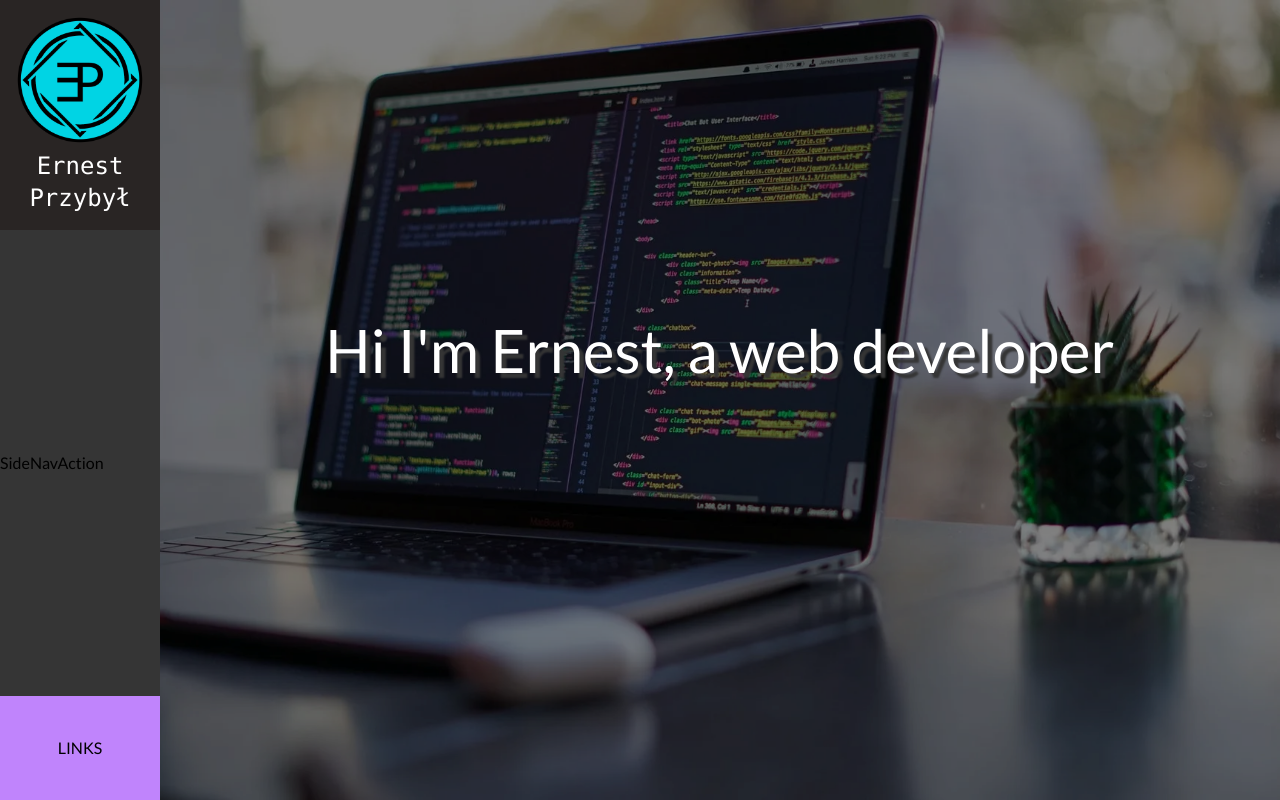
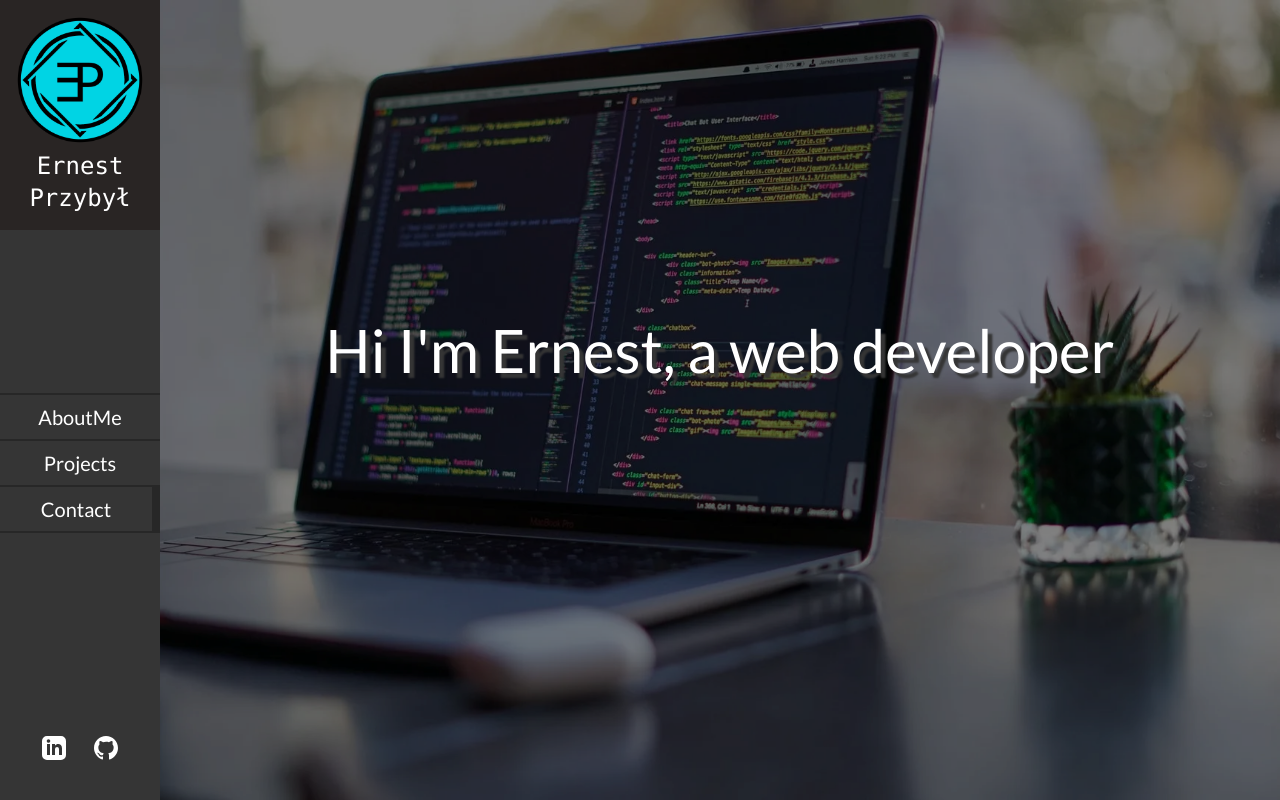
Before and after one commit to EP-coode/portfolio_v2, a Next.js app: page / in a window 1280 px wide. Shown: the top 800 px of the page. Built offline with nearby package versions, Linux system fonts and the light colour scheme.

Commit message:
make desktop nav

```diff
--- a/pages/index.tsx
+++ b/pages/index.tsx
@@ -83,7 +83,7 @@ const Home: NextPage<HomePageProps> = ({ aboutMeSection }) => {
             selectActiveSection={selectElementVisableInBottom}
             onActiveSectionChange={(sectionId) => setActiveSectionId(sectionId)}
           >
-            <div className="p-7 overflow-hidden">
+            <div className="p-7 pb-24 overflow-hidden">
               {aboutMeSection && (
                 <Section title={aboutMeSection.data.title} name={"AboutMe"}>
                   <MarkdownSection content={aboutMeSection.content} />
@@ -130,6 +130,16 @@ const Home: NextPage<HomePageProps> = ({ aboutMeSection }) => {
               isActive={activeSectionId == "AboutMe"}
               action={() => scroolToViewById("AboutMe")}
             />
+            <SideNavAction
+              label="Projects"
+              isActive={activeSectionId == "Projects"}
+              action={() => scroolToViewById("Projects")}
+            />
+            <SideNavAction
+              label="Contact"
+              isActive={activeSectionId == "Contact"}
+              action={() => scroolToViewById("Contact")}
+            />
           </SideNav>
         )}
       </div>
--- a/src/components/desktop/SideNav/SideNav.tsx
+++ b/src/components/desktop/SideNav/SideNav.tsx
@@ -1,27 +1,48 @@
+import classNames from "classnames";
 import Image from "next/image";
 import React from "react";
 
-import logo from "../../../../public/images/logo.png"
+import logo from "../../../../public/images/logo.png";
+import { LinkedInLogo, GitHubLogo } from "../../../icons";
 
 type Props = {
   children: React.ReactNode;
+  onLogoClick?: () => void;
 };
 
-const SideNav = ({ children }: Props) => (
+const SideNav = ({ children, onLogoClick }: Props) => (
   <nav className="w-40 h-screen sticky top-0 left-0 bg-gray-light flex-grow-0 flex-shrink-0 z-20 flex flex-col">
-    <div className="p-4 bg-stone-800">
-    <Image
-      src={logo}
-      objectFit="cover"
-      placeholder="blur"
-    />
-    <h2 className="text-white text-center text-2xl font-mono">
-      Ernest Przybył
-    </h2>
+    <div
+      onClick={onLogoClick}
+      className={classNames("p-4 bg-stone-800 select-none", {
+        "cursor-pointer": onLogoClick,
+      })}
+    >
+      <Image src={logo} objectFit="cover" placeholder="blur" />
+      <h2 className="text-white text-center text-2xl font-mono">
+        Ernest Przybył
+      </h2>
     </div>
-    <nav className="flex-grow flex flex-col justify-around">{children}</nav>
-    <div className="bg-purple-400 py-10 px-3 flex justify-around">
-      LINKS
+    <nav className="flex-grow flex flex-col justify-center overflow-hidden">{children}</nav>
+    <div className="py-10 px-7">
+      <div className="h-6 w-100 text-white flex flex-row justify-around">
+        <a
+          className="hover:scale-110"
+          target="_blank"
+          href="https://www.linkedin.com/in/ernestprzybyl"
+          rel="noopener noreferrer"
+        >
+          <LinkedInLogo />
+        </a>
+        <a
+          className="hover:scale-110"
+          target="_blank"
+          href="https://github.com/EP-coode"
+          rel="noopener noreferrer"
+        >
+          <GitHubLogo />
+        </a>
+      </div>
     </div>
   </nav>
 );
--- a/src/components/desktop/SideNav/SideNavAction.tsx
+++ b/src/components/desktop/SideNav/SideNavAction.tsx
@@ -1,3 +1,4 @@
+import classNames from "classnames";
 import React from "react";
 
 type Props = {
@@ -6,8 +7,23 @@ type Props = {
   action: () => void;
 };
 
-const SideNavAction = (props: Props) => {
-  return <div>SideNavAction</div>;
+const SideNavAction = ({ label, isActive, action }: Props) => {
+  return (
+    <button
+      onClick={action}
+      className={classNames(
+        `w-100 border-t-2 last-of-type:border-b-2 py-2 border-gray-dark
+        text-center text-white text-xl
+        duration-200 transition-all
+        hover:scale-105`,
+        {
+          "text-cyan-600 border-r-8": isActive,
+        }
+      )}
+    >
+      {label}
+    </button>
+  );
 };
 
 export default SideNavAction;
--- a/src/components/mobile/BottomNav/BottomNavContainer.tsx
+++ b/src/components/mobile/BottomNav/BottomNavContainer.tsx
@@ -4,7 +4,7 @@ type BottomNavProps = {
 
 const BottomNav = ({ children }: BottomNavProps) => {
   return (
-    <nav className="h-14 xs:h-16 w-full text-sm sticky bottom-0 left-0 bg-gray-light flex justify-around align-middle">
+    <nav className="h-14 xs:h-16 w-full text-sm fixed bottom-0 left-0 bg-gray-light flex justify-around align-middle">
       {children}
     </nav>
   );
--- /dev/null
+++ b/src/icons/GithubLogo.tsx
@@ -0,0 +1,15 @@
+import { SVGProps } from "react";
+
+const GitHubLogo = (props: SVGProps<SVGSVGElement>) => (
+  <svg
+    xmlns="http://www.w3.org/2000/svg"
+    viewBox="0 0 24 24"
+    height="100%"
+    fill="currentColor"
+    {...props}
+  >
+    <path d="M12 0C5.374 0 0 5.373 0 12c0 5.302 3.438 9.8 8.207 11.387.599.111.793-.261.793-.577v-2.234c-3.338.726-4.033-1.416-4.033-1.416-.546-1.387-1.333-1.756-1.333-1.756-1.089-.745.083-.729.083-.729 1.205.084 1.839 1.237 1.839 1.237 1.07 1.834 2.807 1.304 3.492.997.107-.775.418-1.305.762-1.604-2.665-.305-5.467-1.334-5.467-5.931 0-1.311.469-2.381 1.236-3.221-.124-.303-.535-1.524.117-3.176 0 0 1.008-.322 3.301 1.23A11.509 11.509 0 0 1 12 5.803c1.02.005 2.047.138 3.006.404 2.291-1.552 3.297-1.23 3.297-1.23.653 1.653.242 2.874.118 3.176.77.84 1.235 1.911 1.235 3.221 0 4.609-2.807 5.624-5.479 5.921.43.372.823 1.102.823 2.222v3.293c0 .319.192.694.801.576C20.566 21.797 24 17.3 24 12c0-6.627-5.373-12-12-12z" />
+  </svg>
+);
+
+export default GitHubLogo;
--- /dev/null
+++ b/src/icons/LinkedInLogo.tsx
@@ -0,0 +1,16 @@
+import * as React from "react";
+import { SVGProps } from "react";
+
+const LinkedInLogo = (props: SVGProps<SVGSVGElement>) => (
+  <svg
+    xmlns="http://www.w3.org/2000/svg"
+    viewBox="0 0 24 24"
+    height="100%"
+    fill="currentColor"
+    {...props}
+  >
+    <path d="M19 0H5a5 5 0 0 0-5 5v14a5 5 0 0 0 5 5h14a5 5 0 0 0 5-5V5a5 5 0 0 0-5-5zM8 19H5V8h3v11zM6.5 6.732c-.966 0-1.75-.79-1.75-1.764s.784-1.764 1.75-1.764 1.75.79 1.75 1.764-.783 1.764-1.75 1.764zM20 19h-3v-5.604c0-3.368-4-3.113-4 0V19h-3V8h3v1.765c1.396-2.586 7-2.777 7 2.476V19z" />
+  </svg>
+);
+
+export default LinkedInLogo;
--- a/src/icons/index.tsx
+++ b/src/icons/index.tsx
@@ -1,5 +1,7 @@
 import CirclePersonIcon from "./CirclePersonIcon";
 import ResumeIcon from "./ResumeIcon";
 import WorkerIcon from "./WorkerIcon";
+import GitHubLogo from "./GithubLogo";
+import LinkedInLogo from "./LinkedInLogo";
 
-export { CirclePersonIcon, ResumeIcon, WorkerIcon };
+export { CirclePersonIcon, ResumeIcon, WorkerIcon, GitHubLogo, LinkedInLogo };
```
